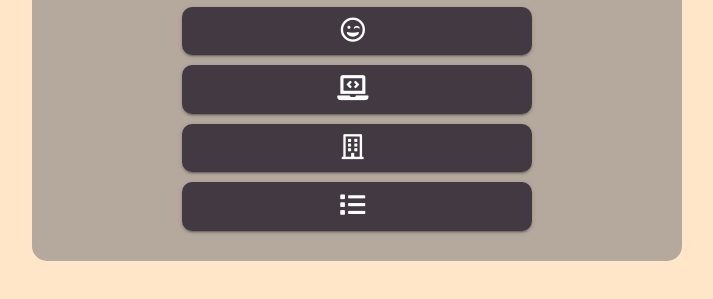
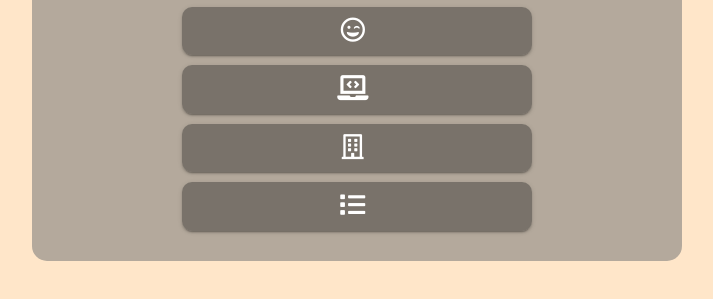
Before and after one commit to goyuyoung/goyuyoung.github.io, a plain HTML site: page index.html in a window 1280 px wide. Shown: the part 417-716 px from the top of the page, without its empty margins (283-996 px from the left). Drawn offline with nearby package versions, Linux system fonts and the light colour scheme.

Commit message:
Update index.css
1. 버튼 색깔 변경.

```diff
--- a/assets/css/index.css
+++ b/assets/css/index.css
@@ -58,7 +58,7 @@ html {
     display: block;
 	margin: 10px 0;
 	border-radius: 10px;
-	background-color: rgba(39, 29, 46, 0.8);
+	background-color: rgb(83, 79, 74, 0.6);
 	padding: 10px;
 	box-shadow: 0 2px 2px 0 rgba(0, 0, 0, 0.14), 0 1px 5px 0 rgba(0, 0, 0, 0.12), 0 3px 1px -2px rgba(0, 0, 0, 0.2);
 	color: #fff;
```
